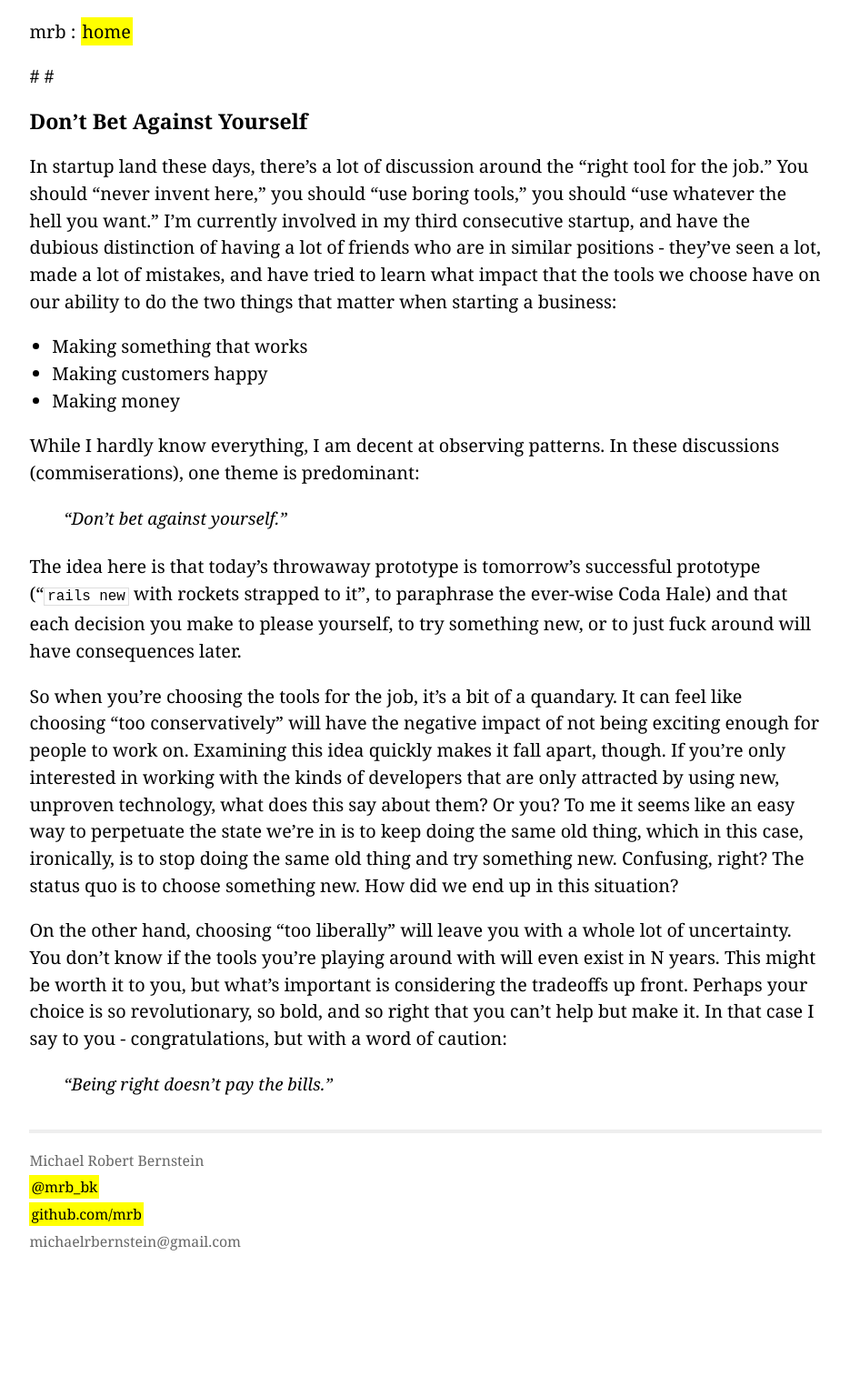
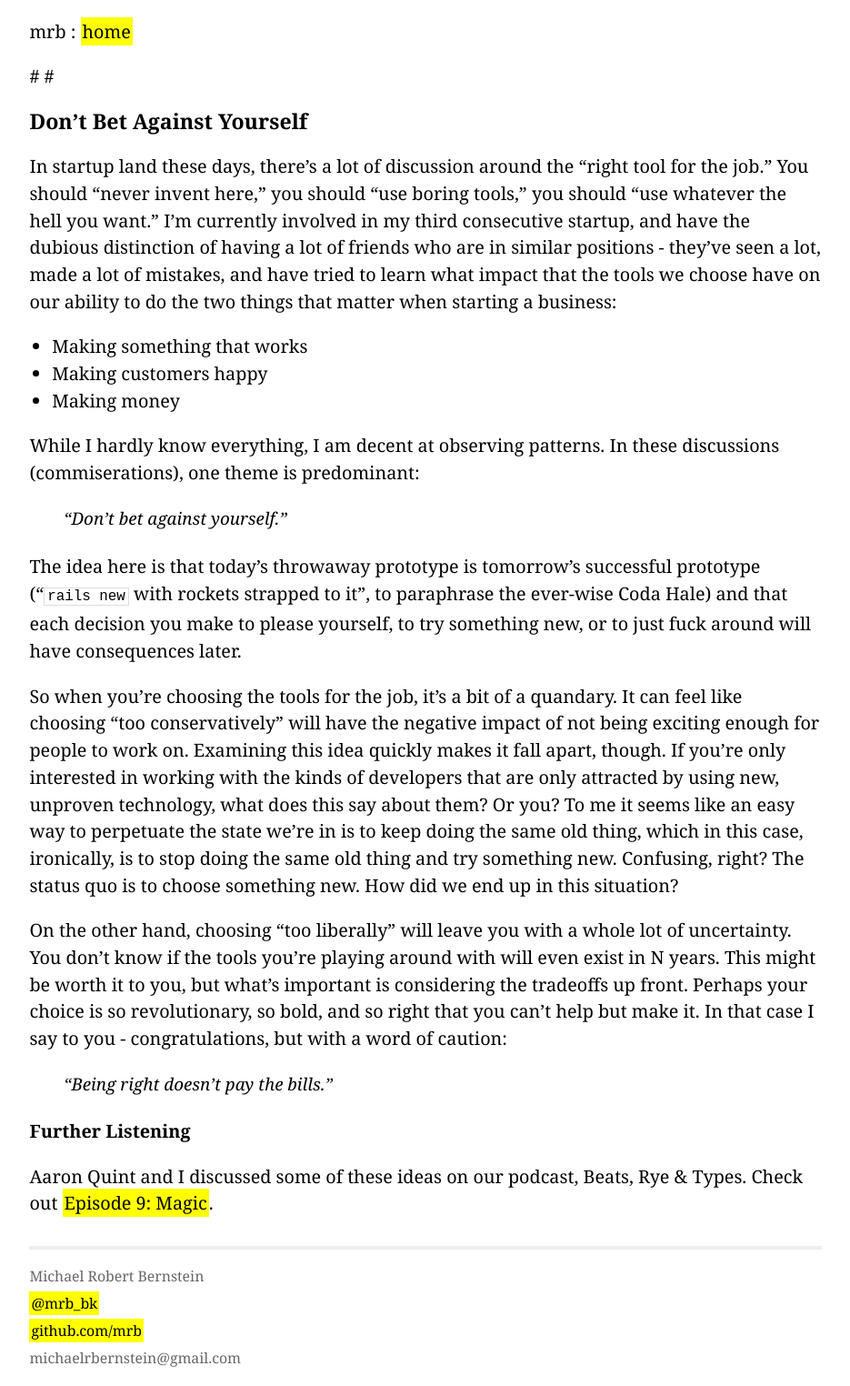
Before and after one commit to mrb/mrb.github.com, a Jekyll site: the page built from _posts/2015-04-15-dont-bet-against-yourself.markdown, in a window 1280 px wide. Shown: the whole page at 91% size, without its empty margins (172-1107 px from the left). Built offline with Jekyll 4.4.1, drawn with Linux system fonts in a browser that asks for light colours; Markdown is read by kramdown in place of the engine named in the settings; comment, search, counter and statistics services are not loaded; before the commit the page ends 1396 px from its top, so only the background shows below that.

Commit message:
Betting against yourself

```diff
--- a/_posts/2015-04-15-dont-bet-against-yourself.markdown
+++ b/_posts/2015-04-15-dont-bet-against-yourself.markdown
@@ -25,3 +25,7 @@ So when you're choosing the tools for the job, it's a bit of a quandary. It can
 On the other hand, choosing "too liberally" will leave you with a whole lot of uncertainty. You don't know if the tools you're playing around with will even exist in N years. This might be worth it to you, but what's important is considering the tradeoffs up front. Perhaps your choice is so revolutionary, so bold, and so right that you can't help but make it. In that case I say to you - congratulations, but with a word of caution:
 
 > "Being right doesn't pay the bills."
+
+#### Further Listening
+
+Aaron Quint and I discussed some of these ideas on our podcast, Beats, Rye & Types. Check out [Episode 9: Magic](http://beatsryetypes.com/episodes/2015/03/30/episode-9-magic.html).
```
